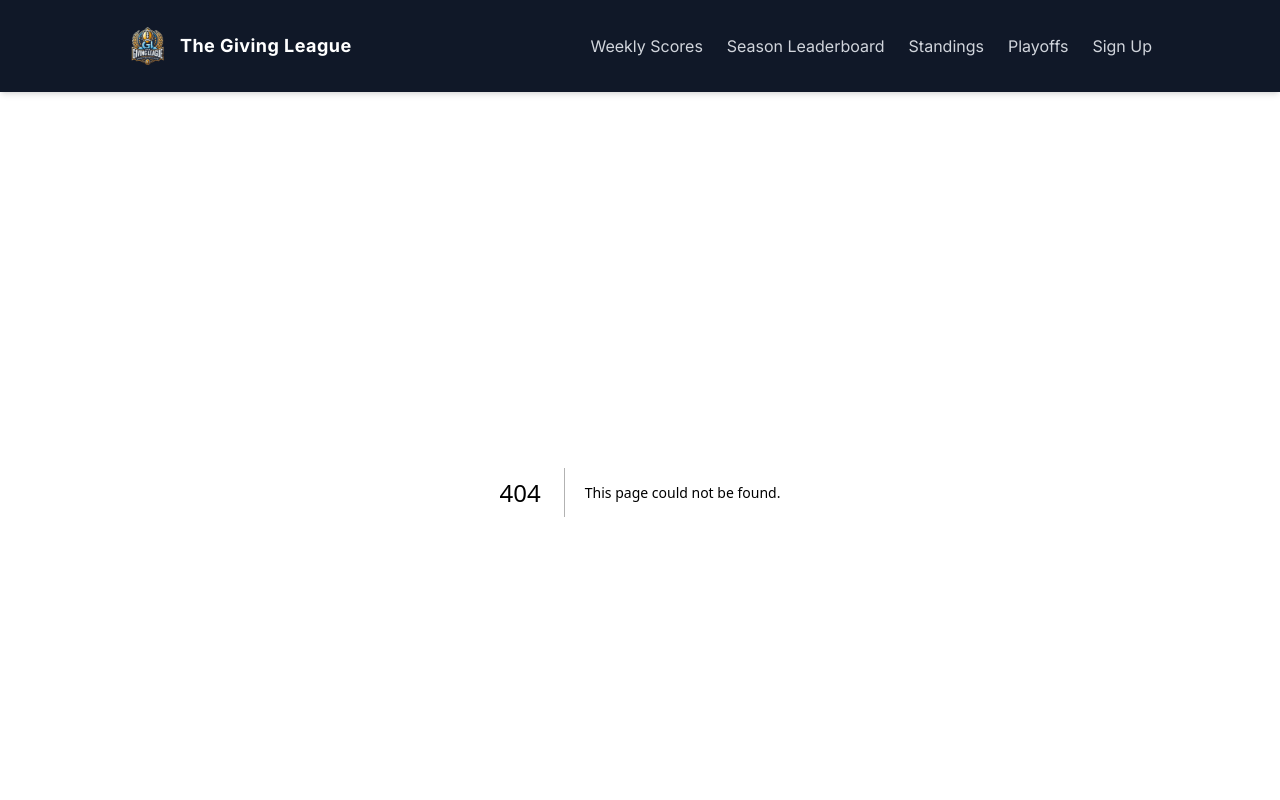
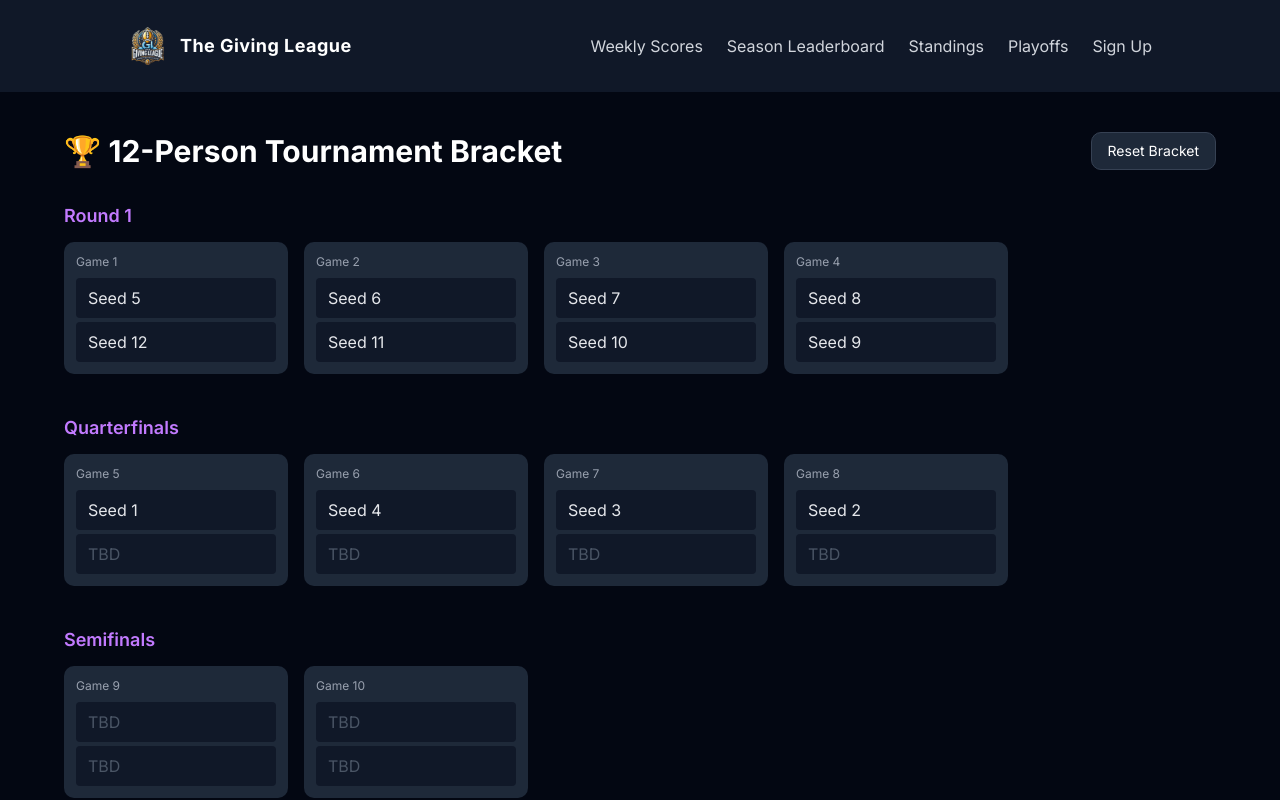
Before and after one commit to RFOSHA/sleeper-tgl-website, a Next.js app: page /tournament in a window 1280 px wide. Before the commit this address had no page. Shown: the top 800 px of the page. Built offline with nearby package versions, Linux system fonts and the light colour scheme.

Commit message:
updated link

```diff
--- a/src/app/page.tsx
+++ b/src/app/page.tsx
@@ -155,7 +155,7 @@ export default function HomePage() {
             Also, if fantasy football isn&apos;t your thing but you still want to donate, feel free
             to do so here{' '}
             <Link
-              href="https://support.goodsports.org/campaign/thegivingleague"
+              href="https://support.goodsports.org/campaign/833190/donate"
               target="_blank"
               rel="noopener noreferrer"
               className="text-purple-400 underline"
--- /dev/null
+++ b/src/app/tournament/page.tsx
@@ -0,0 +1,234 @@
+"use client";
+
+import { useEffect, useState } from "react";
+
+// This page is intentionally not linked from the Navbar — reachable only by
+// typing /tournament directly into the URL bar.
+
+const STORAGE_KEY = "tgl_tournament_bracket_results";
+
+const SEED_NAMES = Array.from({ length: 12 }, (_, i) => `Seed ${i + 1}`);
+
+type SlotSource =
+  | { type: "seed"; seed: number }
+  | { type: "winner"; match: string }
+  | { type: "loser"; match: string };
+
+interface MatchDef {
+  id: string;
+  label: string;
+  round: string;
+  a: SlotSource;
+  b: SlotSource;
+}
+
+// ================================================================
+// BRACKET DEFINITION
+// 12 seeds, top 4 seeds get a first-round bye. Every loser drops into
+// a placement bracket so all 12 spots get decided by an actual game.
+// ================================================================
+const MATCHES: MatchDef[] = [
+  // Round 1 — seeds 5-12 only, seeds 1-4 have a bye
+  { id: "r1_1", label: "Game 1", round: "Round 1", a: { type: "seed", seed: 5 }, b: { type: "seed", seed: 12 } },
+  { id: "r1_2", label: "Game 2", round: "Round 1", a: { type: "seed", seed: 6 }, b: { type: "seed", seed: 11 } },
+  { id: "r1_3", label: "Game 3", round: "Round 1", a: { type: "seed", seed: 7 }, b: { type: "seed", seed: 10 } },
+  { id: "r1_4", label: "Game 4", round: "Round 1", a: { type: "seed", seed: 8 }, b: { type: "seed", seed: 9 } },
+
+  // Quarterfinals
+  { id: "qf_1", label: "Game 5", round: "Quarterfinals", a: { type: "seed", seed: 1 }, b: { type: "winner", match: "r1_4" } },
+  { id: "qf_2", label: "Game 6", round: "Quarterfinals", a: { type: "seed", seed: 4 }, b: { type: "winner", match: "r1_3" } },
+  { id: "qf_3", label: "Game 7", round: "Quarterfinals", a: { type: "seed", seed: 3 }, b: { type: "winner", match: "r1_2" } },
+  { id: "qf_4", label: "Game 8", round: "Quarterfinals", a: { type: "seed", seed: 2 }, b: { type: "winner", match: "r1_1" } },
+
+  // Semifinals
+  { id: "sf_1", label: "Game 9", round: "Semifinals", a: { type: "winner", match: "qf_1" }, b: { type: "winner", match: "qf_2" } },
+  { id: "sf_2", label: "Game 10", round: "Semifinals", a: { type: "winner", match: "qf_3" }, b: { type: "winner", match: "qf_4" } },
+
+  // Championship + 3rd place
+  { id: "final", label: "Championship (1st / 2nd)", round: "Finals", a: { type: "winner", match: "sf_1" }, b: { type: "winner", match: "sf_2" } },
+  { id: "third_fourth", label: "3rd Place Game", round: "Finals", a: { type: "loser", match: "sf_1" }, b: { type: "loser", match: "sf_2" } },
+
+  // 5th-8th placement bracket (quarterfinal losers)
+  { id: "c58_1", label: "Game 11", round: "5th–8th Bracket", a: { type: "loser", match: "qf_1" }, b: { type: "loser", match: "qf_2" } },
+  { id: "c58_2", label: "Game 12", round: "5th–8th Bracket", a: { type: "loser", match: "qf_3" }, b: { type: "loser", match: "qf_4" } },
+  { id: "p5_6", label: "5th Place Game", round: "5th–8th Bracket", a: { type: "winner", match: "c58_1" }, b: { type: "winner", match: "c58_2" } },
+  { id: "p7_8", label: "7th Place Game", round: "5th–8th Bracket", a: { type: "loser", match: "c58_1" }, b: { type: "loser", match: "c58_2" } },
+
+  // 9th-12th placement bracket (round 1 losers)
+  { id: "c912_1", label: "Game 13", round: "9th–12th Bracket", a: { type: "loser", match: "r1_4" }, b: { type: "loser", match: "r1_3" } },
+  { id: "c912_2", label: "Game 14", round: "9th–12th Bracket", a: { type: "loser", match: "r1_2" }, b: { type: "loser", match: "r1_1" } },
+  { id: "p9_10", label: "9th Place Game", round: "9th–12th Bracket", a: { type: "winner", match: "c912_1" }, b: { type: "winner", match: "c912_2" } },
+  { id: "p11_12", label: "11th Place Game", round: "9th–12th Bracket", a: { type: "loser", match: "c912_1" }, b: { type: "loser", match: "c912_2" } },
+];
+
+const MATCH_MAP: Record<string, MatchDef> = Object.fromEntries(MATCHES.map((m) => [m.id, m]));
+
+type Results = Record<string, "A" | "B">;
+
+function resolveSlot(source: SlotSource, results: Results): string | null {
+  if (source.type === "seed") {
+    return SEED_NAMES[source.seed - 1];
+  }
+
+  const match = MATCH_MAP[source.match];
+  const pick = results[source.match];
+  if (!pick) return null;
+
+  if (source.type === "winner") {
+    return resolveSlot(pick === "A" ? match.a : match.b, results);
+  }
+  // loser
+  return resolveSlot(pick === "A" ? match.b : match.a, results);
+}
+
+const ROUND_ORDER = [
+  "Round 1",
+  "Quarterfinals",
+  "Semifinals",
+  "Finals",
+  "5th–8th Bracket",
+  "9th–12th Bracket",
+];
+
+function MatchCard({
+  match,
+  nameA,
+  nameB,
+  pick,
+  onPick,
+}: {
+  match: MatchDef;
+  nameA: string | null;
+  nameB: string | null;
+  pick: "A" | "B" | undefined;
+  onPick: (side: "A" | "B") => void;
+}) {
+  const canPick = !!nameA && !!nameB;
+
+  return (
+    <div className="bg-gray-800 rounded-lg p-3 w-56">
+      <div className="text-xs text-gray-400 mb-2">{match.label}</div>
+      {(["A", "B"] as const).map((side) => {
+        const name = side === "A" ? nameA : nameB;
+        const isWinner = pick === side;
+        return (
+          <button
+            key={side}
+            disabled={!canPick}
+            onClick={() => onPick(side)}
+            className={`w-full text-left px-3 py-2 rounded mb-1 last:mb-0 transition ${
+              !name
+                ? "bg-gray-900 text-gray-600 cursor-not-allowed"
+                : isWinner
+                ? "bg-purple-600 text-white font-semibold"
+                : "bg-gray-900 text-gray-200 hover:bg-gray-700 cursor-pointer"
+            }`}
+          >
+            {name ?? "TBD"}
+          </button>
+        );
+      })}
+    </div>
+  );
+}
+
+export default function TournamentPage() {
+  const [results, setResults] = useState<Results>({});
+  const [loaded, setLoaded] = useState(false);
+
+  useEffect(() => {
+    try {
+      const raw = window.localStorage.getItem(STORAGE_KEY);
+      if (raw) setResults(JSON.parse(raw));
+    } catch {
+      // ignore corrupt storage
+    }
+    setLoaded(true);
+  }, []);
+
+  useEffect(() => {
+    if (!loaded) return;
+    window.localStorage.setItem(STORAGE_KEY, JSON.stringify(results));
+  }, [results, loaded]);
+
+  function pick(matchId: string, side: "A" | "B") {
+    setResults((prev) => ({ ...prev, [matchId]: side }));
+  }
+
+  function reset() {
+    setResults({});
+    window.localStorage.removeItem(STORAGE_KEY);
+  }
+
+  const standings = [
+    { place: "1st", name: results.final ? resolveSlot({ type: "winner", match: "final" }, results) : null },
+    { place: "2nd", name: results.final ? resolveSlot({ type: "loser", match: "final" }, results) : null },
+    { place: "3rd", name: results.third_fourth ? resolveSlot({ type: "winner", match: "third_fourth" }, results) : null },
+    { place: "4th", name: results.third_fourth ? resolveSlot({ type: "loser", match: "third_fourth" }, results) : null },
+    { place: "5th", name: results.p5_6 ? resolveSlot({ type: "winner", match: "p5_6" }, results) : null },
+    { place: "6th", name: results.p5_6 ? resolveSlot({ type: "loser", match: "p5_6" }, results) : null },
+    { place: "7th", name: results.p7_8 ? resolveSlot({ type: "winner", match: "p7_8" }, results) : null },
+    { place: "8th", name: results.p7_8 ? resolveSlot({ type: "loser", match: "p7_8" }, results) : null },
+    { place: "9th", name: results.p9_10 ? resolveSlot({ type: "winner", match: "p9_10" }, results) : null },
+    { place: "10th", name: results.p9_10 ? resolveSlot({ type: "loser", match: "p9_10" }, results) : null },
+    { place: "11th", name: results.p11_12 ? resolveSlot({ type: "winner", match: "p11_12" }, results) : null },
+    { place: "12th", name: results.p11_12 ? resolveSlot({ type: "loser", match: "p11_12" }, results) : null },
+  ];
+
+  return (
+    <main className="min-h-screen bg-gray-950 text-white px-4 py-10">
+      <div className="max-w-6xl mx-auto">
+        <div className="flex items-center justify-between mb-8">
+          <h1 className="text-3xl font-bold">🏆 12-Person Tournament Bracket</h1>
+          <button
+            onClick={reset}
+            className="bg-gray-800 hover:bg-gray-700 text-sm px-4 py-2 rounded-lg border border-gray-700"
+          >
+            Reset Bracket
+          </button>
+        </div>
+
+        {ROUND_ORDER.map((round) => {
+          const roundMatches = MATCHES.filter((m) => m.round === round);
+          return (
+            <div key={round} className="mb-10">
+              <h2 className="text-lg font-semibold text-purple-400 mb-3">{round}</h2>
+              <div className="flex flex-wrap gap-4">
+                {roundMatches.map((m) => {
+                  const nameA = resolveSlot(m.a, results);
+                  const nameB = resolveSlot(m.b, results);
+                  return (
+                    <MatchCard
+                      key={m.id}
+                      match={m}
+                      nameA={nameA}
+                      nameB={nameB}
+                      pick={results[m.id]}
+                      onPick={(side) => pick(m.id, side)}
+                    />
+                  );
+                })}
+              </div>
+            </div>
+          );
+        })}
+
+        <div className="mt-12">
+          <h2 className="text-lg font-semibold text-purple-400 mb-3">Final Standings</h2>
+          <div className="bg-gray-900 rounded-lg overflow-hidden max-w-md">
+            <table className="w-full text-sm">
+              <tbody>
+                {standings.map((s) => (
+                  <tr key={s.place} className="border-b border-gray-800 last:border-0">
+                    <td className="py-2 px-4 text-gray-400 w-16">{s.place}</td>
+                    <td className="py-2 px-4">{s.name ?? "—"}</td>
+                  </tr>
+                ))}
+              </tbody>
+            </table>
+          </div>
+        </div>
+      </div>
+    </main>
+  );
+}
```
Also changed, not shown: .claude/launch.json (added).
